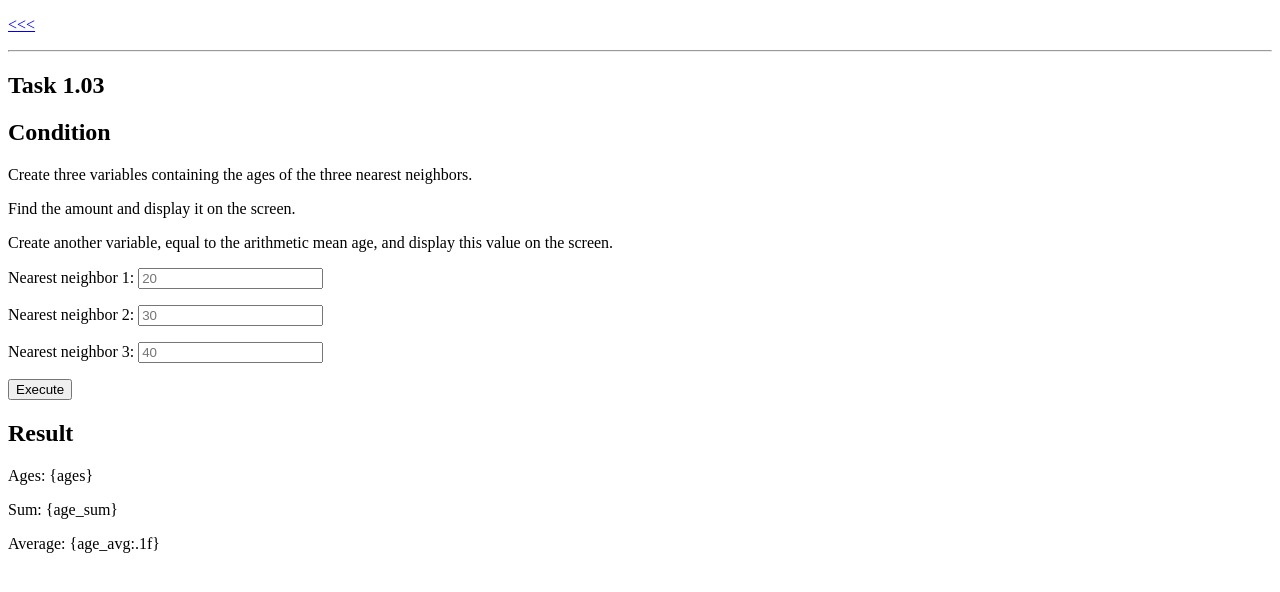
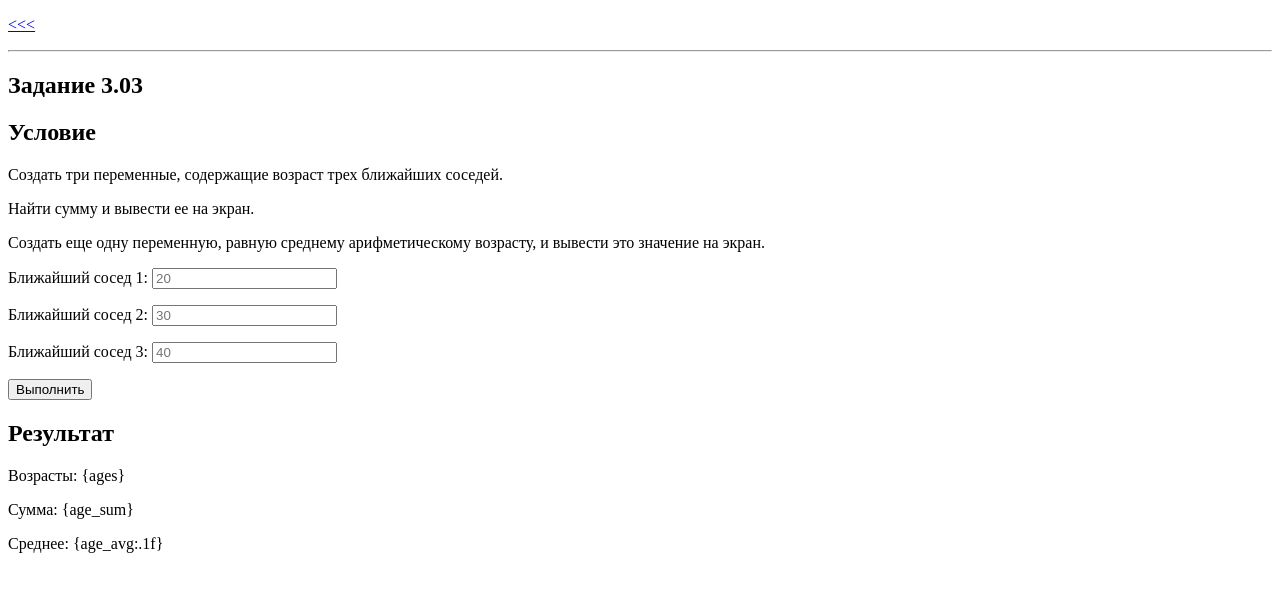
Before and after one commit to Vlad-Ivchik/xxx, a Python web app: template src/main/templates/tasks/lesson01/task103.html in a window 1280 px wide. Shown: the top 592 px of the page. Run offline with Jinja, Linux system fonts and the light colour scheme; the template is opened without the code that fills it, so the values that code supplies are empty.

Commit message:
templates tasks 01-03

```diff
--- a/src/main/templates/tasks/lesson01/task103.html
+++ b/src/main/templates/tasks/lesson01/task103.html
@@ -1,44 +1,44 @@
 <!DOCTYPE html>
-<html lang="en">
+<html lang="ru">
 <head>
     <meta charset="UTF-8">
-    <title>Task 1.03</title>
+    <title>Задание 1.03</title>
 </head>
 <body>
 <article>
     <p><a href="/">&lt;&lt;&lt;</a></p>
     <hr>
-    <h1>Task 1.03</h1>
+    <h1>Задание 3.03</h1>
     <section>
-        <h2>Condition</h2>
-        <p>Create three variables containing the ages of the three nearest neighbors.</p>
-        <p>Find the amount and display it on the screen.</p>
+        <h2>Условие</h2>
+        <p>Создать три переменные, содержащие возраст трех ближайших соседей.</p>
+        <p>Найти сумму и вывести ее на экран.</p>
         <p>
-            Create another variable,
-            equal to the arithmetic mean age,
-            and display this value on the screen.
+            Создать еще одну переменную,
+            равную среднему арифметическому возрасту,
+            и вывести это значение на экран.
         </p>
         <form>
             <p>
-                <label for="id_age1">Nearest neighbor 1:</label>
+                <label for="id_age1">Ближайший сосед 1:</label>
                 <input id="id_age1" name="age1" placeholder="20" type="number" value="{age1}">
             </p>
             <p>
-                <label for="id_age2">Nearest neighbor 2:</label>
+                <label for="id_age2">Ближайший сосед 2:</label>
                 <input id="id_age2" name="age2" placeholder="30" type="number" value="{age2}">
             </p>
             <p>
-                <label for="id_age3">Nearest neighbor 3:</label>
+                <label for="id_age3">Ближайший сосед 3:</label>
                 <input id="id_age3" name="age3" placeholder="40" type="number" value="{age3}">
             </p>
-            <button type="submit">Execute</button>
+            <button type="submit">Выполнить</button>
         </form>
     </section>
     <section>
-        <h2>Result</h2>
-        <p>Ages: {ages}</p>
-        <p>Sum: {age_sum}</p>
-        <p>Average: {age_avg:.1f}</p>
+        <h2>Результат</h2>
+        <p>Возрасты: {ages}</p>
+        <p>Сумма: {age_sum}</p>
+        <p>Среднее: {age_avg:.1f}</p>
     </section>
 </article>
 </body>
--- a/src/main/templates/tasks/lesson03/task301.html
+++ b/src/main/templates/tasks/lesson03/task301.html
@@ -2,13 +2,13 @@
 <html lang="ru">
 <head>
     <meta charset="UTF-8">
-    <title>Task 3.03</title>
+    <title>Задание 3.03</title>
 </head>
 <body>
 <article>
     <p><a href="/">&lt;&lt;&lt;</a></p>
     <hr>
-    <h1>Task 3.01</h1>
+    <h1>Задание 3.01</h1>
     <section>
         <h2>Условие</h2>
         <p>Ввести с клавиатуры имя пользователя.</p>
```
Also changed, not shown: src/main/templates/tasks/lesson03/task303.html (+11 -11 lines).
